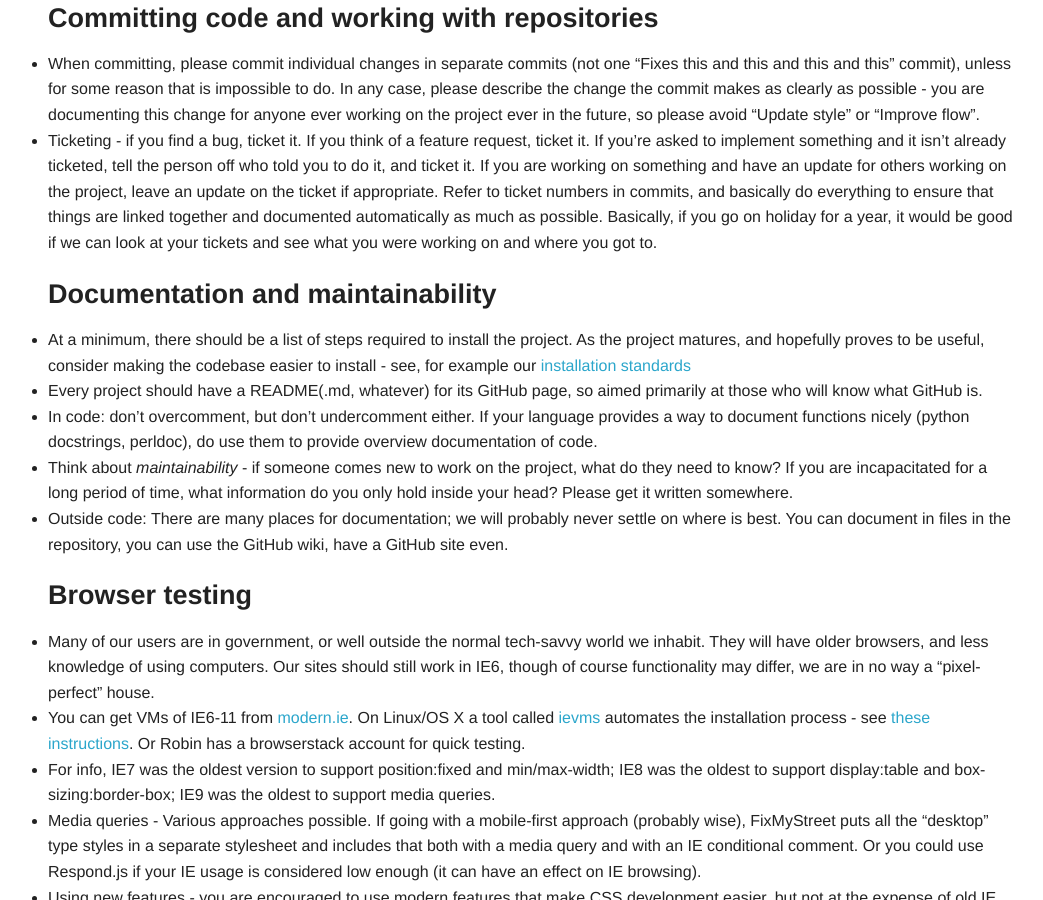
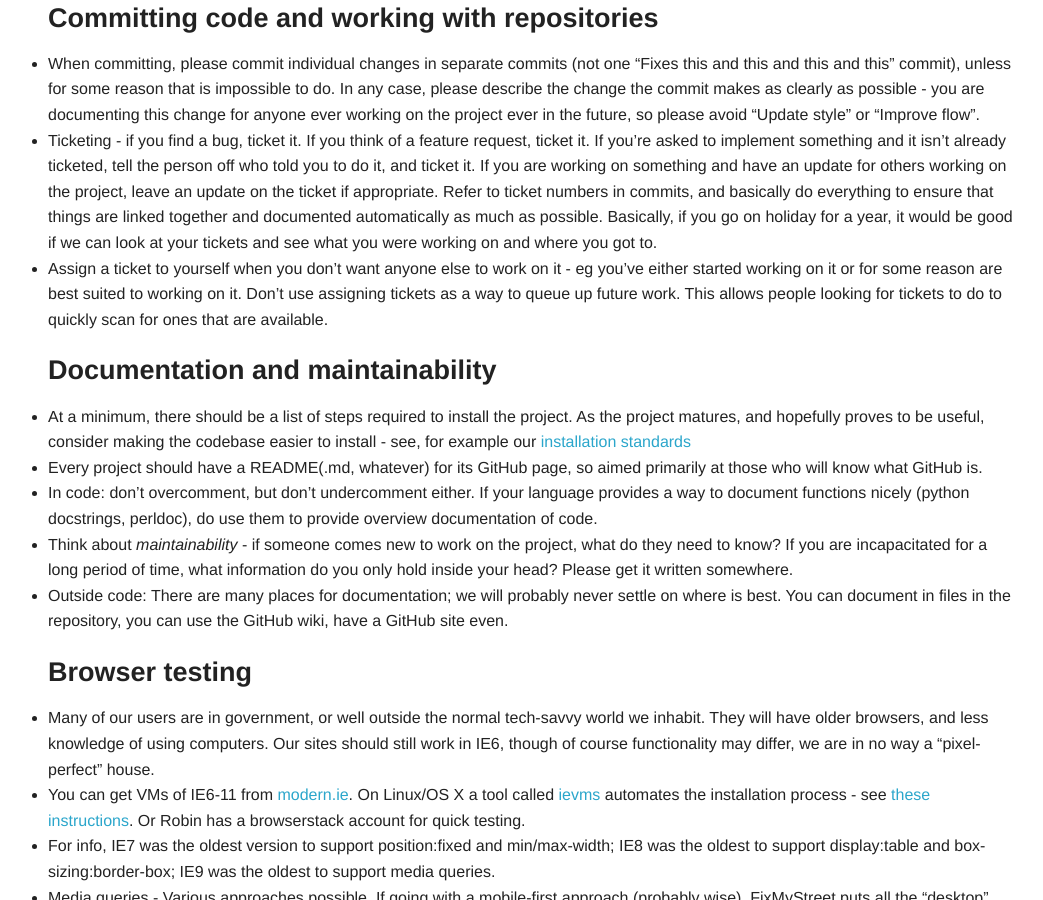
Before and after one commit to mysociety/mysociety.github.io, a Jekyll site: the page built from coding-standards.md, in a window 1280 px wide and 900 px high, scrolled down 1617 px. Shown: the whole window, without its empty margins (107-1150 px from the left). Built offline with Jekyll 4.4.1, drawn with Linux system fonts in a browser that asks for light colours.

Commit message:
Strawman policy on assigning tickets in github.

```diff
--- a/coding-standards.md
+++ b/coding-standards.md
@@ -52,6 +52,7 @@ title: Coding Standards
 
 * When committing, please commit individual changes in separate commits (not one "Fixes this and this and this and this" commit), unless for some reason that is impossible to do. In any case, please describe the change the commit makes as clearly as possible - you are documenting this change for anyone ever working on the project ever in the future, so please avoid "Update style" or "Improve flow".
 * Ticketing - if you find a bug, ticket it. If you think of a feature request, ticket it. If you're asked to implement something and it isn't already ticketed, tell the person off who told you to do it, and ticket it. If you are working on something and have an update for others working on the project, leave an update on the ticket if appropriate. Refer to ticket numbers in commits, and basically do everything to ensure that things are linked together and documented automatically as much as possible. Basically, if you go on holiday for a year, it would be good if we can look at your tickets and see what you were working on and where you got to.
+* Assign a ticket to yourself when you don't want anyone else to work on it - eg you've either started working on it or for some reason are best suited to working on it. Don't use assigning tickets as a way to queue up future work. This allows people looking for tickets to do to quickly scan for ones that are available.
 
 ### Documentation and maintainability
 
```
